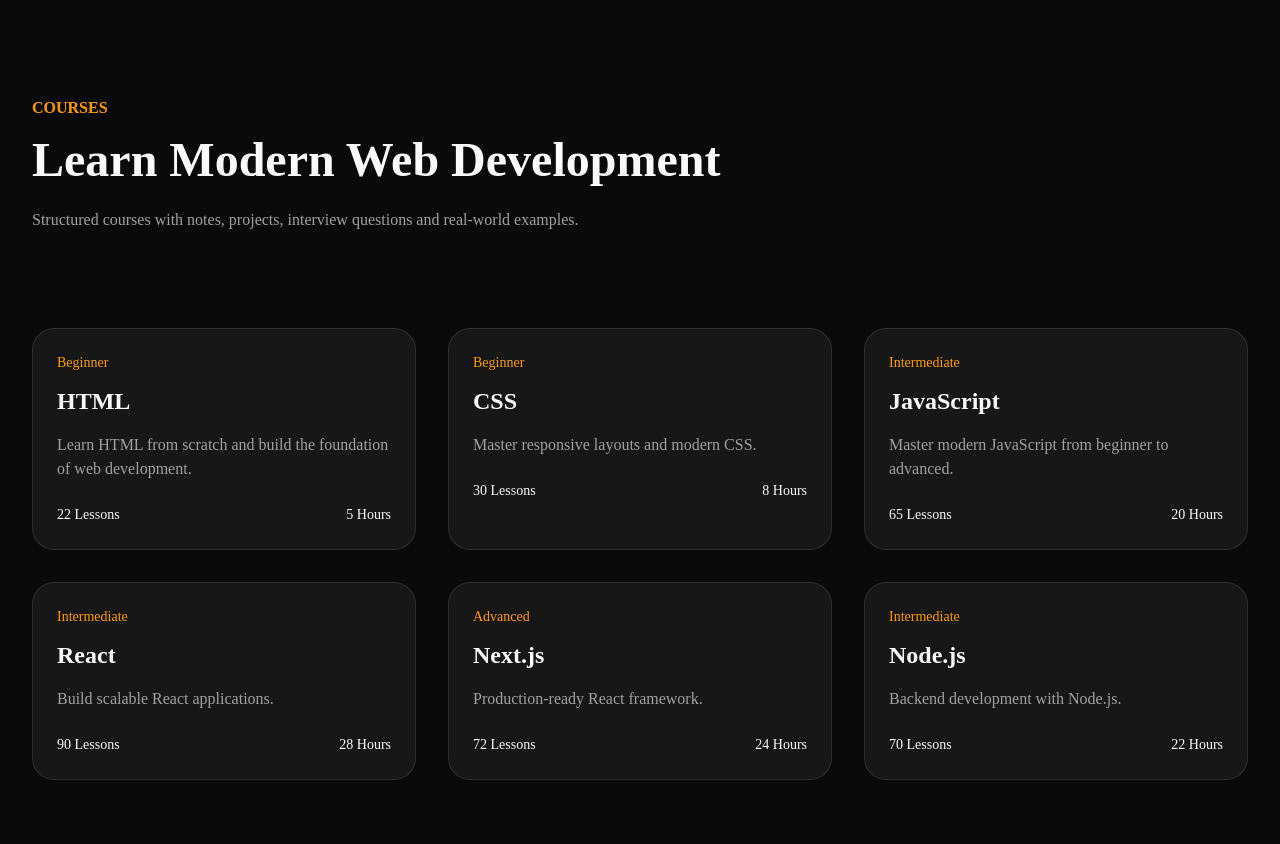
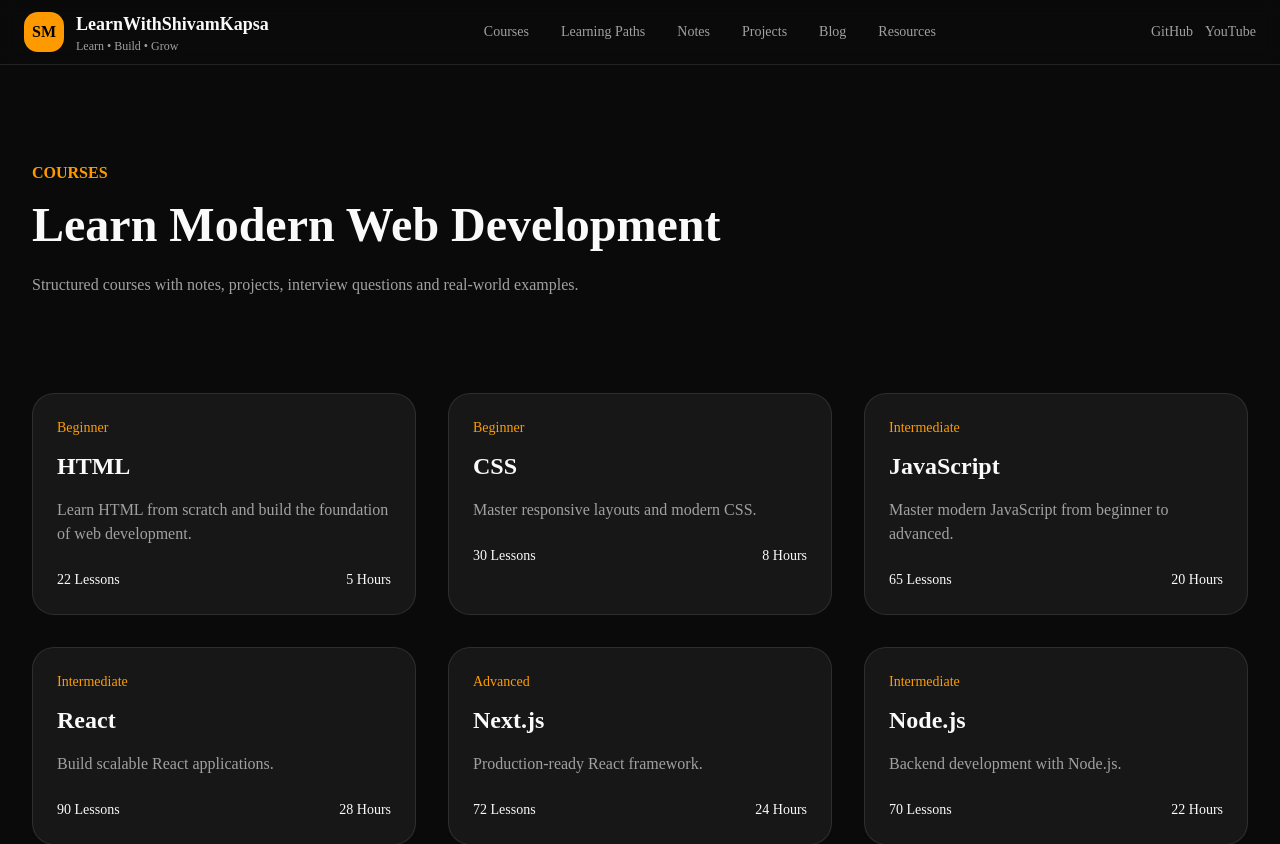
Before and after one commit to shivamkapsa/learnwithshivamkapsa, a Next.js app: page /courses in a window 1280 px wide. Shown: the top 844 px of the page. Built offline with nearby package versions, Linux system fonts and the light colour scheme.

Commit message:
refactor(nav): make navbar global

```diff
--- a/src/app/layout.tsx
+++ b/src/app/layout.tsx
@@ -5,6 +5,7 @@
 
 import { ThemeProvider } from "@/providers/ThemeProvider";
 import { Footer } from "@/components/layout/Footer";
+import { Navbar } from "@/components/layout/navbar";
 
 const geistSans = Geist({
   variable: "--font-geist-sans",
@@ -52,6 +53,7 @@
           enableSystem
           disableTransitionOnChange
         >
+          <Navbar />
           {children}
 
           <Footer />
--- a/src/app/page.tsx
+++ b/src/app/page.tsx
@@ -1,4 +1,3 @@
-import { Navbar } from "@/components/layout/navbar";
 import { Hero } from "@/features/home/components/Hero";
 import { CourseSection } from "@/features/home/components/Courses";
 import { LearningPaths } from "@/features/home/components/LearningPaths";
@@ -12,7 +11,6 @@
 export default function Home() {
   return (
     <>
-      <Navbar />
       <Hero />
       <CourseSection />
       <LearningPaths />
```
